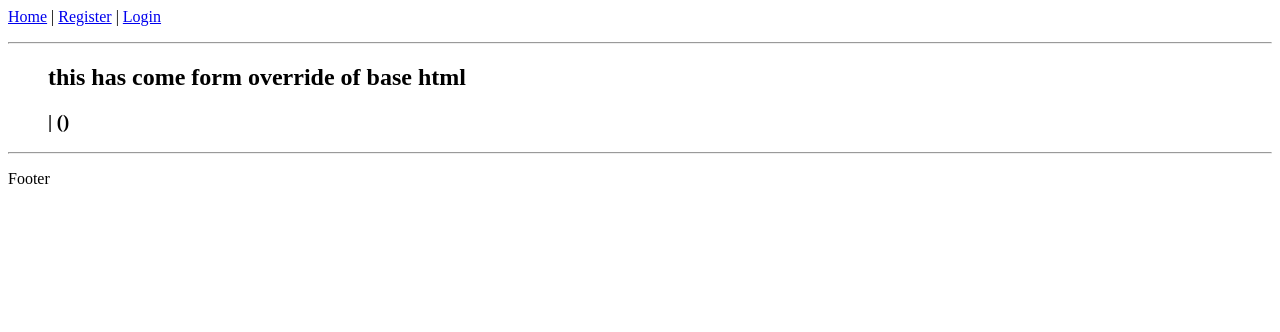
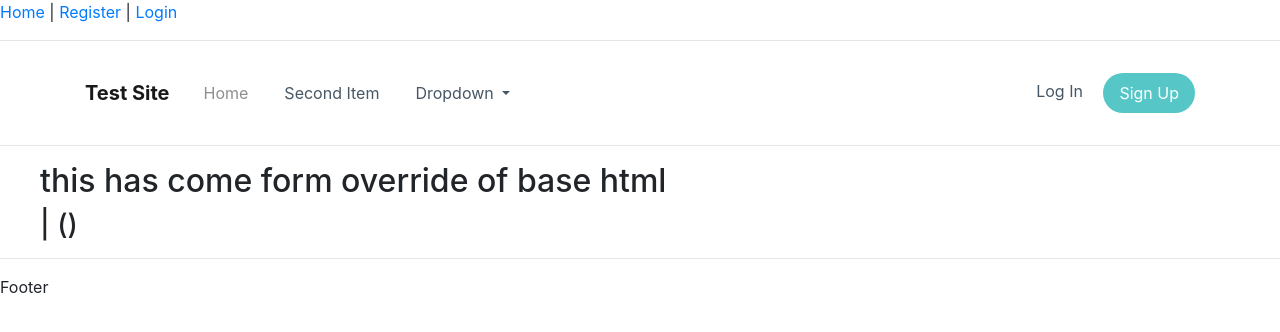
Before and after one commit to ekhoshnood/auto_what, a Django app: template personal/templates/personal/personal_home_screen.html in a window 1280 px wide. Shown: the top 332 px of the page. Run offline with Django 3.2, Linux system fonts and the light colour scheme; the template is opened without the code that fills it, so the values that code supplies are empty; parts of the project's set-up code (start-up, migrations or seed data) failed here and were passed over; some libraries are stand-ins or nearby versions.

Commit message:
personal model
account

registration form
login form

bootstrap

```diff
--- a/auto_what/settings.py
+++ b/auto_what/settings.py
@@ -127,3 +127,7 @@ USE_TZ = True
 # https://docs.djangoproject.com/en/2.2/howto/static-files/
 
 STATIC_URL = '/static/'
+
+MEDIA_ROOT = os.path.join(BASE_DIR, 'media')
+
+MEDIA_URL = '/media/'
--- /dev/null
+++ b/course_training/static/header.css
@@ -0,0 +1,112 @@
+
+
+
+.navigation-clean-button {
+  background: #fff;
+  padding-top: .75rem;
+  padding-bottom: .75rem;
+  color: #333;
+  border-radius: 0;
+  box-shadow: none;
+  border: none;
+  margin-bottom: 0;
+}
+
+@media (min-width:768px) {
+  .navigation-clean-button {
+    padding-top: 1rem;
+    padding-bottom: 1rem;
+  }
+}
+
+.navigation-clean-button .navbar-brand {
+  font-weight: bold;
+  color: inherit;
+}
+
+.navigation-clean-button .navbar-brand:hover {
+  color: #222;
+}
+
+.navigation-clean-button .navbar-toggler {
+  border-color: #ddd;
+}
+
+.navigation-clean-button .navbar-toggler:hover, .navigation-clean-button .navbar-toggler:focus {
+  background: none;
+}
+
+.navigation-clean-button .navbar-toggler {
+  color: #888;
+}
+
+.navigation-clean-button .navbar-collapse, .navigation-clean-button .form-inline {
+  border-top-color: #ddd;
+}
+
+.navigation-clean-button .navbar-nav a.active, .navigation-clean-button .navbar-nav > .show > a {
+  background: none;
+  box-shadow: none;
+}
+
+.navigation-clean-button.navbar-light .navbar-nav a.active, .navigation-clean-button.navbar-light .navbar-nav a.active:focus, .navigation-clean-button.navbar-light .navbar-nav a.active:hover {
+  color: #8f8f8f;
+  box-shadow: none;
+  background: none;
+  pointer-events: none;
+}
+
+.navigation-clean-button.navbar .navbar-nav .nav-link {
+  padding-left: 18px;
+  padding-right: 18px;
+}
+
+.navigation-clean-button.navbar-light .navbar-nav .nav-link {
+  color: #465765;
+}
+
+.navigation-clean-button.navbar-light .navbar-nav .nav-link:focus, .navigation-clean-button.navbar-light .navbar-nav .nav-link:hover {
+  color: #37434d !important;
+  background-color: transparent;
+}
+
+.navigation-clean-button .navbar-nav > li > .dropdown-menu {
+  margin-top: -5px;
+  box-shadow: 0 4px 8px rgba(0,0,0,.1);
+  background-color: #fff;
+  border-radius: 2px;
+}
+
+.navigation-clean-button .dropdown-menu .dropdown-item:focus, .navigation-clean-button .dropdown-menu .dropdown-item {
+  line-height: 2;
+  font-size: 14px;
+  color: #37434d;
+}
+
+.navigation-clean-button .dropdown-menu .dropdown-item:focus, .navigation-clean-button .dropdown-menu .dropdown-item:hover {
+  background: #eee;
+  color: inherit;
+}
+
+.navigation-clean-button .actions .login {
+  margin-right: 1rem;
+  text-decoration: none;
+  color: #465765;
+}
+
+.navigation-clean-button .navbar-text .action-button, .navigation-clean-button .navbar-text .action-button:active, .navigation-clean-button .navbar-text .action-button:hover {
+  background: #56c6c6;
+  border-radius: 20px;
+  font-size: inherit;
+  color: #fff;
+  box-shadow: none;
+  border: none;
+  text-shadow: none;
+  padding: .5rem 1rem;
+  transition: background-color 0.25s;
+  font-size: inherit;
+}
+
+.navigation-clean-button .navbar-text .action-button:hover {
+  background: #66d7d7;
+}
--- a/course_training/views.py
+++ b/course_training/views.py
@@ -8,4 +8,4 @@ def course_training_page(request):
     accounts        = Account.objects.all()
     context['accounts'] = accounts
 
-    return render(request, "cource_training/course_training_home_screen.html", context)
+    return render(request, "base.html", context)
--- a/templates/base.html
+++ b/templates/base.html
@@ -1,30 +1,55 @@
+{% load staticfiles %}
+<link rel="stylesheet" type="text/css" href="{% static "header.css" %}">
+<link rel="stylesheet" href="https://stackpath.bootstrapcdn.com/bootstrap/4.3.1/css/bootstrap.min.css" integrity="sha384-ggOyR0iXCbMQv3Xipma34MD+dH/1fQ784/j6cY/iJTQUOhcWr7x9JvoRxT2MZw1T" crossorigin="anonymous">
+
 <head>
     {% block title %}
         <title>this is homepage title</title>
-    {% endblock %}
-    {% if request.user.is_authenticated %} <!-- if user is authenticated so it means that someone is already loged in -->
-        <p><a href="{% url "home" %}">Home</a> |
-            <a href="{% url 'account' %}">Account</a>  |
-            <a href="{% url 'logout' %}">logout</a></p>
-        <p>Hello, {{ request.user.username }} </p><!-- look through url file
-                                                                                if there is any logout name to it -->
-    {% else %} <!-- so if user is not authenticated -->
-        <p>
-            <a href="{% url "home" %}">Home</a> |
-            <a href="{% url 'register' %}">Register</a> |
-            <a href="{% url 'login' %}">Login</a>
-        </p>
-    {% endif %}
-<hr>
+    {% endblock title%}
+
+    {% include 'snippets/header.html' %}
+
+    <hr>
+    <div>
+        <nav class="navbar navbar-light navbar-expand-md navigation-clean-button">
+            <div class="container">
+                <a class="navbar-brand" href="#">Test Site</a>
+                <button data-toggle="collapse" data-target="#navcol-1" class="navbar-toggler">
+                    <span class="sr-only">Toggle navigation</span>
+                    <span class="navbar-toggler-icon"></span>
+                </button>
+                <div class="collapse navbar-collapse"
+                    id="navcol-1">
+                    <ul class="nav navbar-nav mr-auto">
+                        <li role="presentation" class="nav-item"><a class="nav-link active" href="#">Home</a></li>
+                        <li role="presentation" class="nav-item"><a class="nav-link" href="#">Second Item</a></li>
+                        <li class="dropdown nav-item">
+                            <a data-toggle="dropdown" aria-expanded="false" class="dropdown-toggle nav-link" href="#">Dropdown </a>
+                            <div role="menu" class="dropdown-menu">
+                                <a role="presentation" class="dropdown-item" href="#">First Item</a>
+                                <a role="presentation" class="dropdown-item" href="#">Second Item</a>
+                                <a role="presentation" class="dropdown-item" href="#">Third Item</a>
+                            </div>
+                        </li>
+                    </ul>
+                    <span class="navbar-text actions">
+                    <a class="login" href="#">Log In</a>
+                    <a class="btn btn-light action-button" role="button" href="#">Sign Up</a>
+                    </span>
+                </div>
+            </div>
+        </nav>
+    </div>
 </head>
 
-<ul>
-    {% block body %}
-        <h2>this is homepage :)</h2>
-    {% endblock body %}
-</ul>
 
-<footer>
+<body>
     <hr>
-    <p>Footer </p>
-</footer>
+    <ul>
+        {% block body %}
+            <h2>this is homepage :)</h2>
+        {% endblock body %}
+    </ul>
+
+    {% include 'snippets/footer.html' %}
+</body>
--- /dev/null
+++ b/templates/snippets/footer.html
@@ -0,0 +1,6 @@
+<hr>
+<p>Footer </p>
+
+<script src="https://code.jquery.com/jquery-3.3.1.slim.min.js" integrity="sha384-q8i/X+965DzO0rT7abK41JStQIAqVgRVzpbzo5smXKp4YfRvH+8abtTE1Pi6jizo" crossorigin="anonymous"></script>
+<script src="https://cdnjs.cloudflare.com/ajax/libs/popper.js/1.14.7/umd/popper.min.js" integrity="sha384-UO2eT0CpHqdSJQ6hJty5KVphtPhzWj9WO1clHTMGa3JDZwrnQq4sF86dIHNDz0W1" crossorigin="anonymous"></script>
+<script src="https://stackpath.bootstrapcdn.com/bootstrap/4.3.1/js/bootstrap.min.js" integrity="sha384-JjSmVgyd0p3pXB1rRibZUAYoIIy6OrQ6VrjIEaFf/nJGzIxFDsf4x0xIM+B07jRM" crossorigin="anonymous"></script>
--- /dev/null
+++ b/templates/snippets/header.html
@@ -0,0 +1,13 @@
+{% if request.user.is_authenticated %} <!-- if user is authenticated so it means that someone is already loged in -->
+    <p><a href="{% url "home" %}">Home</a> |
+        <a href="{% url 'account' %}">Account</a>  |
+        <a href="{% url 'logout' %}">logout</a></p>
+    <p>Hello, {{ request.user.username }} </p><!-- look through url file
+                                                                            if there is any logout name to it -->
+{% else %} <!-- so if user is not authenticated -->
+    <p>
+        <a href="{% url "home" %}">Home</a> |
+        <a href="{% url 'register' %}">Register</a> |
+        <a href="{% url 'login' %}">Login</a>
+    </p>
+{% endif %}
```
Also changed, not shown: db.sqlite3.
